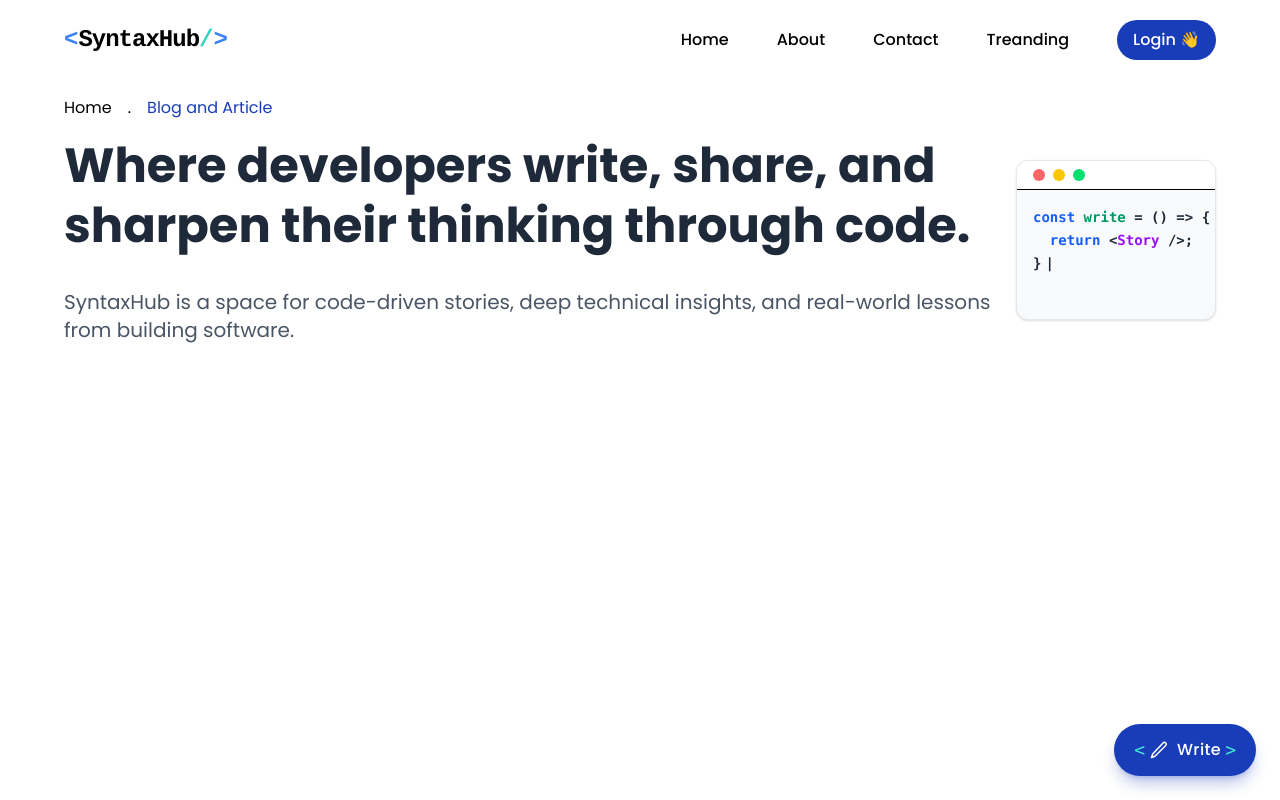
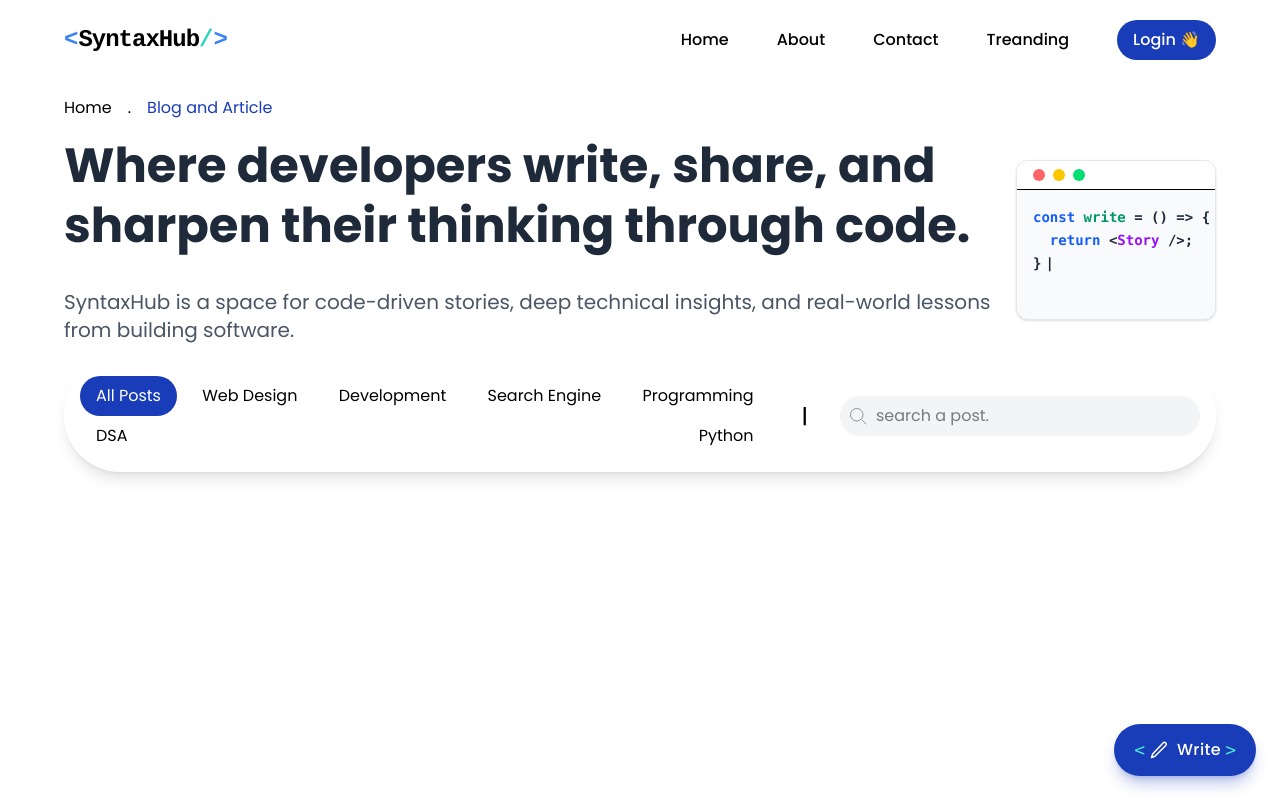
Before and after one commit to balamurugan-s-dev/Blog_Website, a React (Vite) app in the folder Frontend/: page / in a window 1280 px wide. Built offline with nearby package versions, Linux system fonts and the light colour scheme; no server answers.

Commit message:
category

```diff
--- /dev/null
+++ b/Frontend/src/components/FeaturePost.jsx
@@ -0,0 +1,15 @@
+import React from 'react'
+
+const FeaturePost = () => {
+  return (
+    <div className='mt-8 flex flex-col lg:flex-row gap-8'>
+        {/* First */}
+        <div className="w-full lg:w-1/2 flex flex-col gap-4"></div>
+
+        {/* Other */}
+        <div className="w-full lg:w-1/2 flex flex-col gap-4"></div>
+    </div>
+  )
+}
+
+export default FeaturePost
--- /dev/null
+++ b/Frontend/src/components/MainCategory.jsx
@@ -0,0 +1,35 @@
+import React from 'react'
+import { Link } from 'react-router-dom'
+
+const MainCategory = () => {
+  return (
+    <div className='hidden md:flex bg-white rounded-3xl xl:rounded-full p-4 shadow-lg items-center justify-center gap-8'>
+        <div className='flex-1 flex items-center justify-between flex-wrap'>
+            <Link to="/posts" className='bg-blue-800 text-white rounded-full px-4 py-2'>All Posts</Link>
+            <Link to="/posts?cat=web-design" className='hover:bg-blue-50 rounded-full px-4 py-2'>Web Design</Link>
+            <Link to="/posts?cat=development" className='hover:bg-blue-50 rounded-full px-4 py-2'>Development</Link>
+            <Link to="/posts?cat=searchengine" className='hover:bg-blue-50 rounded-full px-4 py-2'>Search Engine</Link>
+            <Link to="/posts?cat=programming" className='hover:bg-blue-50 rounded-full px-4 py-2'>Programming</Link>
+            <Link to="/posts?cat=dsa" className='hover:bg-blue-50 rounded-full px-4 py-2'>DSA</Link>
+            <Link to="/posts?cat=python" className='hover:bg-blue-50 rounded-full px-4 py-2'>Python</Link>
+        </div>
+        <span className='text-xl font-medium'>|</span>
+        <div className='bg-gray-100 p-2 rounded-full flex items-center gap-2'>
+            <svg
+                xmlns="http://www.w3.org/2000/svg"
+                viewBox='0 0 24 24'
+                width="20"
+                height="20"
+                fill='none'
+                stroke='gray'
+            >
+                <circle cx="10.5" cy="10.5" r="7.5" />
+                <line x1="16.5" y1="16.5" x2="22" y2="22" />
+            </svg>
+            <input type="text" placeholder='search a post.' className='bg-transparent'/>
+        </div>
+    </div>
+  )
+}
+
+export default MainCategory
--- a/Frontend/src/routes/HomePage.jsx
+++ b/Frontend/src/routes/HomePage.jsx
@@ -1,5 +1,7 @@
 import React from 'react';
 import { Link } from 'react-router-dom';
+import MainCategory from '../components/MainCategory';
+import FeaturePost from '../components/FeaturePost';
 
 const HomePage = () => {
   return (
@@ -79,6 +81,12 @@
           <span className="text-teal-300 font-mono text-lg">&gt;</span>
         </div>
       </Link>
+
+      {/* category */}
+      <MainCategory/>
+
+      {/* Feature post */}
+      <FeaturePost />
     </div>
   );
 };
```
